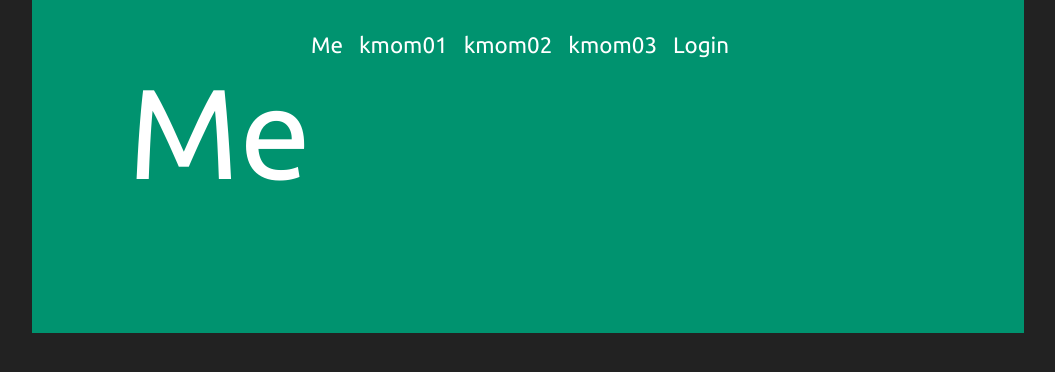
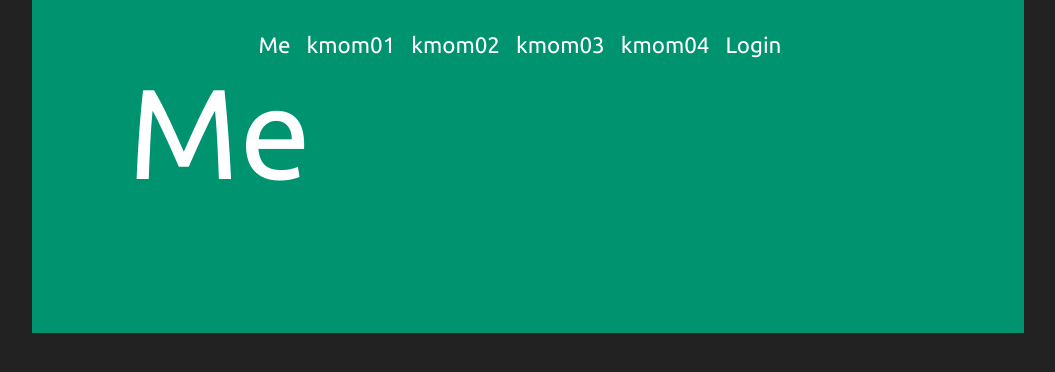
Before and after one commit to Graudusk/me-app, a Vue app: page / in a window 1280 px wide. Shown: the top 372 px of the page, without its empty margins (112-1167 px from the left). Built offline with nearby package versions, Linux system fonts and the light colour scheme; no server answers.

Commit message:
Adding navbarlink for kmom04

```diff
--- a/src/components/Nav.vue
+++ b/src/components/Nav.vue
@@ -12,6 +12,9 @@
             </li>
             <li>
                 <router-link to="/report/kmom03">kmom03</router-link>
+            </li>
+            <li>
+                <router-link to="/report/kmom04">kmom04</router-link>
             </li>
             <li v-if="this.user.token">
                 <router-link to="/write">Write</router-link>
--- a/src/components/Write.vue
+++ b/src/components/Write.vue
@@ -2,7 +2,7 @@
     <main>
         <Nav />
         <h1>Write report</h1>
-        <form>
+        <form class="form">
             <p>
                 Write reports in the following pattern:
             </p>
```
